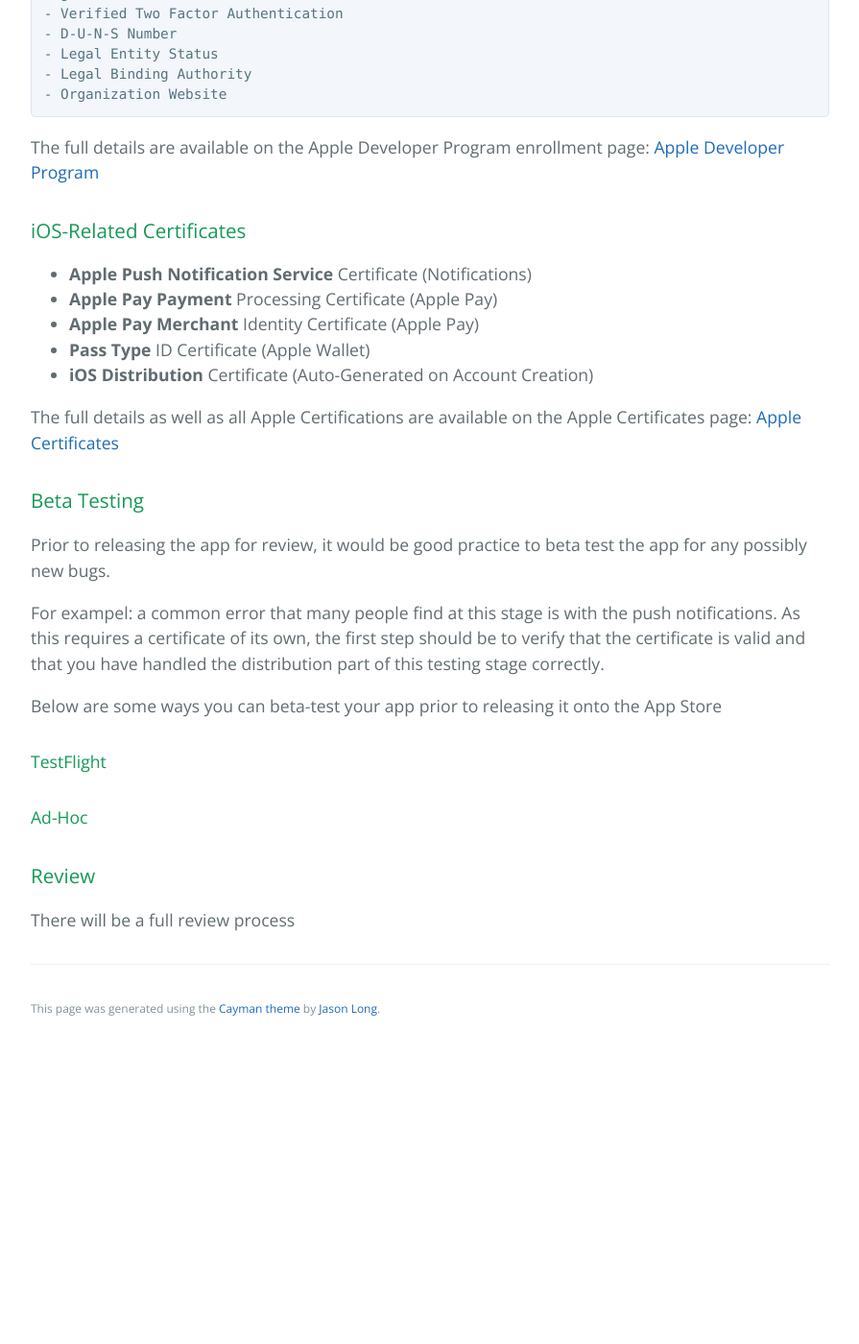
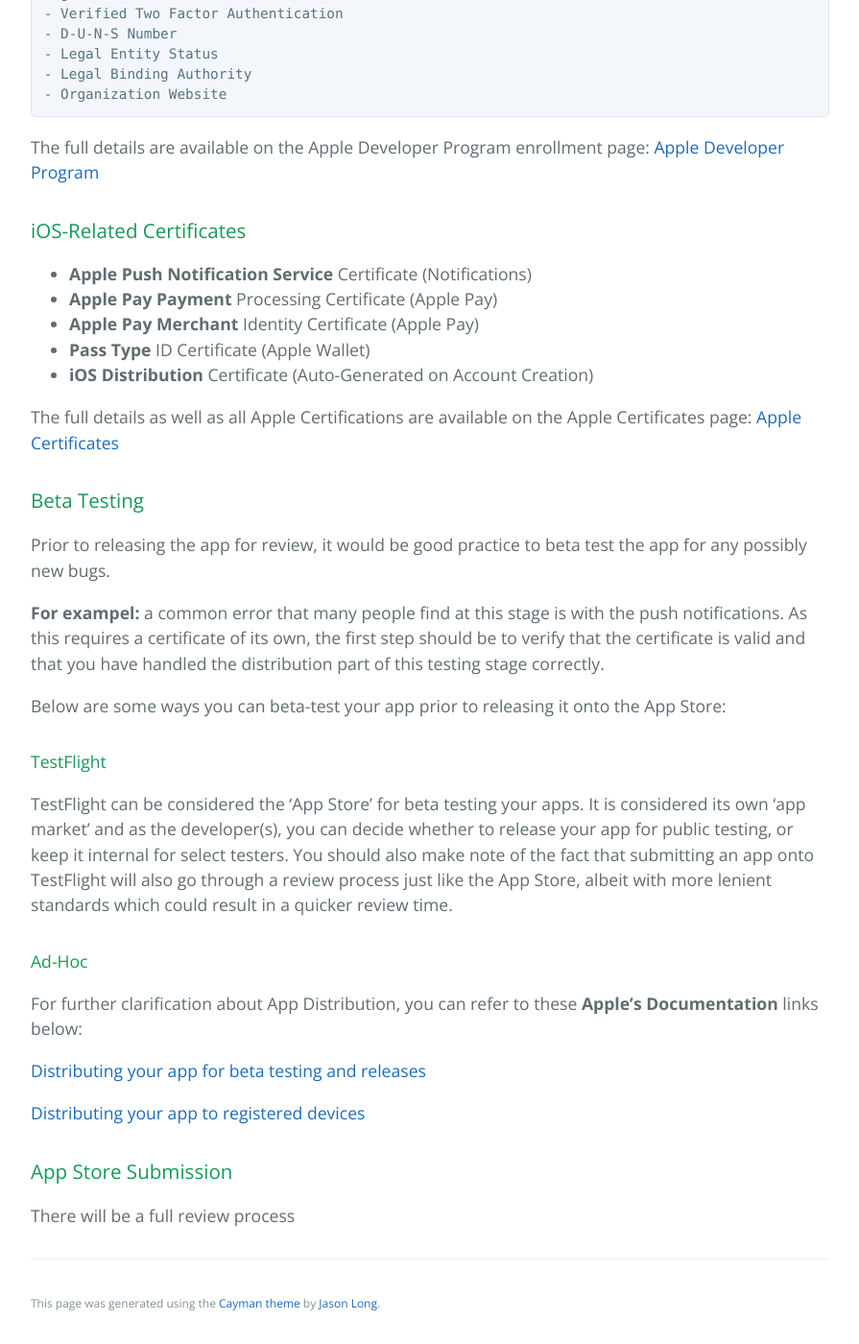
Before and after one commit to learning-software-engineering/learning-software-engineering.github.io, a Jekyll site: the page built from Topics/Development_Process/App_Store_Deployment.md, in a window 1280 px wide and 1400 px high, scrolled down 1140 px. Shown: the whole window at 96% size, without its empty margins (192-1087 px from the left). Built offline with Jekyll 4.4.1, drawn with Linux system fonts in a browser that asks for light colours; our own code applies the rules of GitHub Pages for plain Markdown files; before the commit the page ends 2233 px from its top, so only the background shows below that.

Commit message:
TestFlight entry

```diff
--- a/Topics/Development_Process/App_Store_Deployment.md
+++ b/Topics/Development_Process/App_Store_Deployment.md
@@ -46,16 +46,23 @@
 Prior to releasing the app for review, it would be good practice to beta test the app
 for any possibly new bugs.
 
-For exampel: a common error that many people find at this stage is with the push notifications. As this requires a certificate of its own, the first step should be to verify that the certificate is valid and that you have handled the distribution part of this testing stage correctly.
+**For exampel:** a common error that many people find at this stage is with the push notifications. As this requires a certificate of its own, the first step should be to verify that the certificate is valid and that you have handled the distribution part of this testing stage correctly.
 
-Below are some ways you can beta-test your app prior to releasing it onto the App Store
+Below are some ways you can beta-test your app prior to releasing it onto the App Store:
 
 #### TestFlight
-
+TestFlight can be considered the 'App Store' for beta testing your apps. It is considered its own 'app market' and as the developer(s), you can decide whether to release your app for public testing, or keep it internal for select testers. You should also make note of the fact that submitting an app onto TestFlight will also go through a review process just like the App Store, albeit with more lenient standards which could result in a quicker review time.
 
 #### Ad-Hoc
 
 
-### Review
+
+For further clarification about App Distribution, you can refer to these **Apple's Documentation** links below:
+
+[Distributing your app for beta testing and releases](https://developer.apple.com/documentation/xcode/distributing-your-app-for-beta-testing-and-releases)
+
+[Distributing your app to registered devices](https://developer.apple.com/documentation/xcode/distributing-your-app-to-registered-devices)
+
+### App Store Submission
 There will be a full review process
 <!-- TODO -->
```
